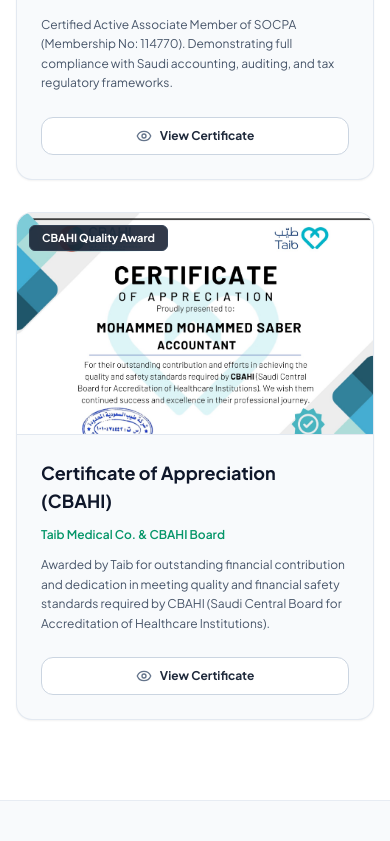
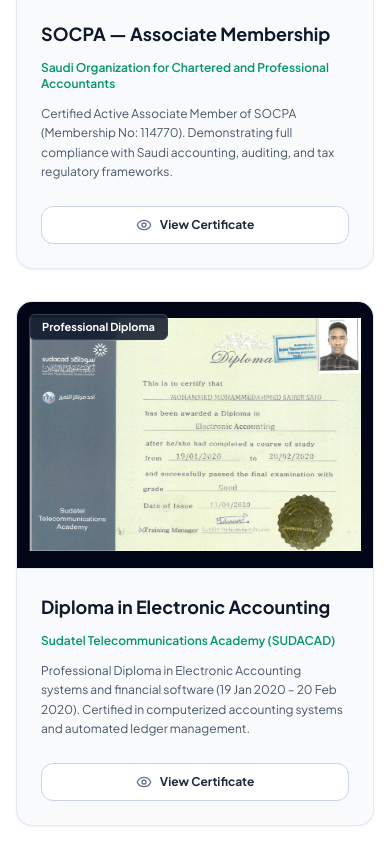
Before and after one commit to mogtbasaber123-lab/mohammed_saber_portfolio, a React (Vite) app: page / in a window 390 px wide. Shown: the part 8983-9824 px from the top of the page. Built offline with nearby package versions, Linux system fonts and the light colour scheme.

Commit message:
Add Electronic Accounting Diploma (SUDACAD) and Banking Training Certification (CBOS)

```diff
--- a/src/components/Certifications.tsx
+++ b/src/components/Certifications.tsx
@@ -120,7 +120,7 @@ export const Certifications: React.FC = () => {
           initial="hidden"
           whileInView="visible"
           viewport={{ once: true, margin: '-60px' }}
-          className="grid grid-cols-1 md:grid-cols-3 gap-8"
+          className="grid grid-cols-1 md:grid-cols-2 lg:grid-cols-3 gap-8"
         >
           {certifications.map((cert) => (
             <motion.div
@@ -129,15 +129,15 @@ export const Certifications: React.FC = () => {
               className="bg-[#F8FAFC] rounded-2xl border border-slate-200/90 overflow-hidden shadow-sm hover:shadow-xl hover:-translate-y-1 hover:border-blue-300 transition-all duration-300 flex flex-col justify-between group"
             >
               <div>
-                {/* Thumbnail Preview Slot */}
+                {/* Thumbnail Preview Slot (100% Uncropped Preview) */}
                 <div
                   onClick={() => setSelectedCert(cert)}
-                  className="relative aspect-[16/10] bg-slate-100 overflow-hidden cursor-pointer border-b border-slate-200 group/img"
+                  className="relative aspect-[4/3] bg-slate-950 overflow-hidden cursor-pointer border-b border-slate-200 p-3 flex items-center justify-center group/img"
                 >
                   <img
                     src={cert.image}
                     alt={cert.title}
-                    className="w-full h-full object-cover object-top group-hover/img:scale-105 transition-transform duration-500"
+                    className="w-full h-full object-contain mx-auto group-hover/img:scale-105 transition-transform duration-500"
                   />
                   <div className="absolute inset-0 bg-slate-900/30 opacity-0 group-hover/img:opacity-100 transition-opacity flex items-center justify-center">
                     <span className="px-3.5 py-1.5 rounded-lg bg-white/95 text-slate-900 text-xs font-bold flex items-center gap-1.5 shadow-md">
--- a/src/data/portfolioData.ts
+++ b/src/data/portfolioData.ts
@@ -265,6 +265,24 @@ export const portfolioData: PortfolioData = {
       badge: "Membership No: 114770"
     },
     {
+      id: "cert-sudacad",
+      title: "Diploma in Electronic Accounting",
+      issuer: "Sudatel Telecommunications Academy (SUDACAD)",
+      type: "certification",
+      description: "Professional Diploma in Electronic Accounting systems and financial software (19 Jan 2020 – 20 Feb 2020). Certified in computerized accounting systems and automated ledger management.",
+      image: "/images/cert-sudacad.jpg",
+      badge: "Professional Diploma"
+    },
+    {
+      id: "cert-cbos",
+      title: "Banking Operations & Management Certification",
+      issuer: "Central Bank of Sudan (CBOS) Training Centre",
+      type: "certification",
+      description: "Completed intensive practical training program in banking operations, treasury, and departmental financial controls (14 Oct 2018 – 25 Oct 2018).",
+      image: "/images/cert-cbos.jpg",
+      badge: "Central Bank Certification"
+    },
+    {
       id: "cert-appreciation",
       title: "Certificate of Appreciation (CBAHI)",
       issuer: "Taib Medical Co. & CBAHI Board",
```
Also changed, not shown: public/images/cert-cbos.jpg (added), public/images/cert-sudacad.jpg (added).
